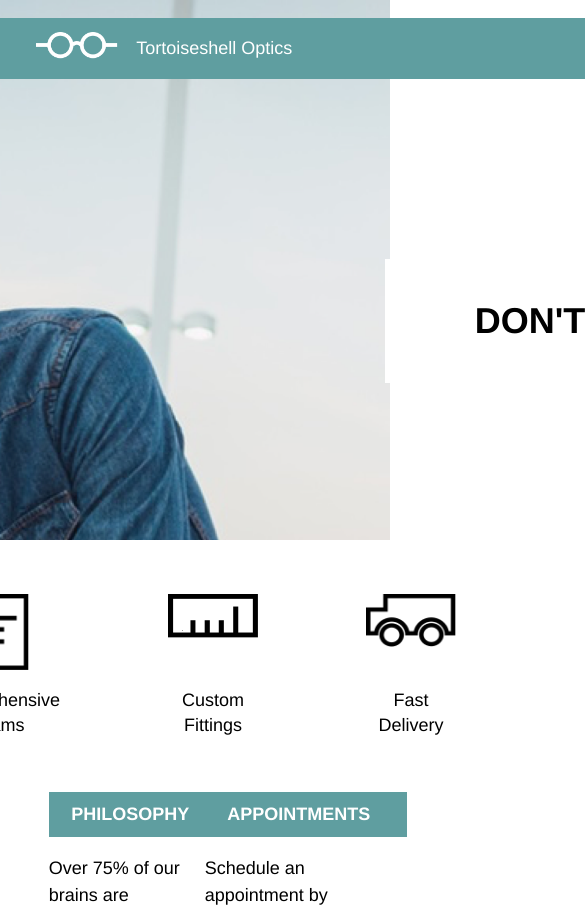
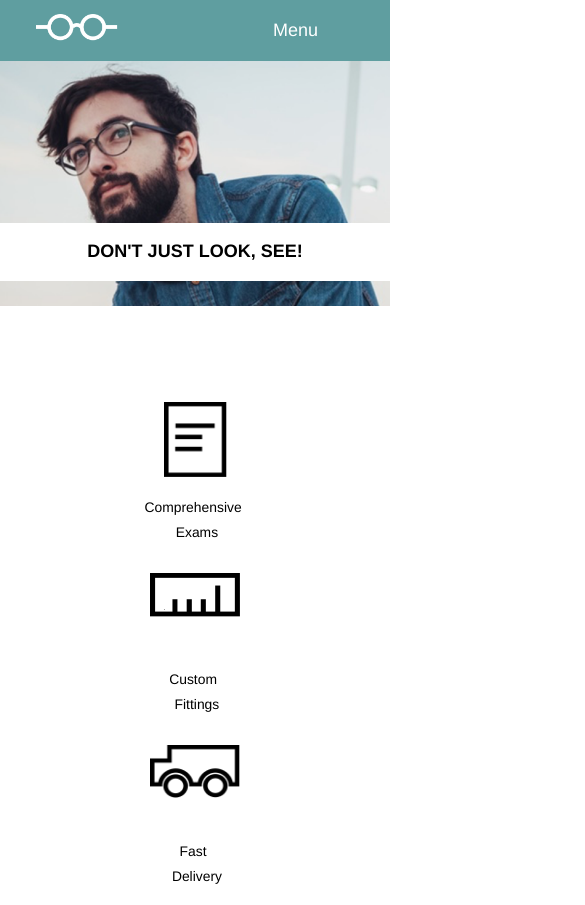
Before and after one commit to andrewsipe/tortoiseshell, a plain HTML site: page index.html in a window 390 px wide. Shown: the top 905 px of the page, 585 px wide, since content can reach past the window. Drawn offline with Linux system fonts and the light colour scheme.

Commit message:
@media queries add

```diff
--- a/index.html
+++ b/index.html
@@ -13,34 +13,41 @@
 <!-- icon links: ./resources/images/icons/ -->
 
 <body>
-
-    <!--Herographic =========================================================-->
-    <section id="herocontainer">
-        <!--Header ==========================================================-->
+    <div class="sitewrap">
+        <!--Herographic =====================================================-->
+        <section id="hero">
+            <div class="herocontainer">
+                <!--Header ==================================================-->
                 <header>
-            <!--Logo and title ==============================================-->
+                    <!--Logo and title ======================================-->
                     <div class="logo">
                         <a href="./index.html"><img src="./resources/images/icons/logo-white.png" alt=""
                 /></a>
                         <span>Tortoiseshell Optics</span>
                     </div>
-            <!--Navigation ==================================================-->
+                    <!--Navigation ==========================================-->
                     <nav>
                         <a href="#services">Services</a>
                         <a href="#products">Products</a>
                         <a href="#contact">Contact</a>
                     </nav>
+                    <!--@media Navigation ===================================-->
+                    <nav class="media">
+                        <a href="#menu">Menu</a>
+                    </nav>
                 </header>
-        <!--Minibanner ======================================================-->
+                <!--Minibanner ==============================================-->
                 <div class="container">
                     <div class="minibanner">
                         <h1>DON'T JUST LOOK, SEE!</h1>
                     </div>
                 </div>
+            </div>
         </section>
 
-    <!--Services ============================================================-->
+        <!--Services ========================================================-->
         <section id="services">
+            <div class="services">
                 <div class=icons>
                     <img src="./resources/images/icons/paper-icon.png" alt="" />
                     <p>Comprehensive <br /> Exams</p>
@@ -53,27 +60,30 @@
                     <img src="./resources/images/icons/truck-icon.png" alt="" />
                     <p>Fast <br /> Delivery</p>
                 </div>
+            </div>
         </section>
 
-    <!--Products ============================================================-->
+        <!--Products ========================================================-->
         <section id="products">
+            <div class="products">
                 <div class=info>
                     <h2>PHILOSOPHY</h2>
-            <p>Over 75% of our brains are dedicated to one sense: vision. We believe
-                everyone deserves to see the world, no matter what. That's why we
-                offer eye exams, custom fittings, and quick delivery at a low cost.
-                It's your vision that makes ours.</p>
+                    <p>Over 75% of our brains are dedicated to one sense: vision. We
+                        believe everyone deserves to see the world, no matter what.
+                        That's why we offer eye exams, custom fittings, and quick
+                        delivery at a low cost. It's your vision that makes ours.</p>
                 </div>
                 <div class="info">
                     <h2>APPOINTMENTS</h2>
-            <p>Schedule an appointment by calling us at (312) 654-0987. We're open Tuesday
-                – Saturday, 9AM - 6PM.</p>
+                    <p>Schedule an appointment by calling us at (312) 654-0987. We're
+                        open Tuesday – Saturday, 9AM - 6PM.</p>
+                </div>
             </div>
         </section>
-
+    </div>
     <!--Footer ==============================================================-->
     <footer>
-        <a href="#herographic"><img src="./resources/images/icons/logo-black.png" alt=""/></a><span>Copyright Tortoiseshell Optics</span>
+        <a href="#hero"><img src="./resources/images/icons/logo-black.png" alt=""/></a><span>Copyright Tortoiseshell Optics</span>
     </footer>
 
 </body>
--- a/resources/css/style.css
+++ b/resources/css/style.css
@@ -1,98 +1,87 @@
+/*
+ Project : Tortoiseshell Optics - @media queries practice
+
+link reference:
+
+/* image links: ../images/ */
+
+/* icon links: ../images/icons/
+
+*******************************************************************************/
+
 /* rem basis ================================================================ */
-html
-{
+
+html {
     font-size: 18px;
-
     height: 100%;
 }
 
 /* Standard element styling ================================================= */
-body
-{
+
+body {
     font-family: Helvetica, Arial, sans-serif;
     font-size: 1rem;
     line-height: 1.4rem;
-
-    position: relative;
-
     min-height: 100%;
     margin: 0;
     padding: 0;
-    padding-bottom: 9.5rem;
-
     color: black;
     background-color: white;
 }
 
-p
-{
+p {
     margin-top: 0;
     margin-bottom: 0;
 }
 
-h1
-{
+h1 {
     font-size: 2rem;
     font-weight: bold;
     line-height: 1.2rem;
 }
 
-h2
-{
+h2 {
     font-size: 1rem;
     font-weight: bold;
-
     color: white;
 }
 
-
-/* image links: ../images/ */
-/* icon links: ../images/icons/ */
-
-#herocontainer
-{
+.herocontainer {
     display: flex;
-
     width: auto;
     height: 30rem;
     margin: 0 auto;
-
     background: url('../images/glasses-bg.png') center;
     background-size: cover;
-
     flex-flow: column wrap;
 }
 
-
+.sitewrap {
+    height: auto;
+    position: static;
+}
 
 /* Header ====================================================================*/
 
-header
-{
+header {
     display: flex;
-
     width: 53.3rem;
     /* 1rem = 18px | 53.3rem = 959.4px */
-    margin: 1rem auto 0 auto;
-
+    margin: 1rem auto 0;
     background-color: cadetblue;
-
+    align-items: center;
     justify-content: space-between;
-    align-items: center;
 }
 
-.logo
-{
+.logo {
     display: flex;
-
     color: white;
-
+    align-items: center;
     justify-content: flex-start;
-    align-items: center;
+    white-space: nowrap;
 }
 
-.logo img
-{
+.logo img {
     width: auto;
     max-height: 1.5rem;
     margin: 0 1rem 0 2rem;
@@ -100,144 +89,235 @@ header
 
 /* Navigation ================================================================*/
 
-nav
-{
+nav {
     display: inline-flex;
-
     padding: 1rem 2rem 1rem 0;
-
     justify-content: flex-end;
-    ;
 }
 
-nav a
-{
+nav a {
     margin: 0 2rem 0 0;
-
     text-decoration: none;
-
     color: white;
 }
 
-/* Minibanner ================================================================*/
-.container
-{
-    display: flex;
+/* @media navigation =========================================================*/
 
-    width: 53.3rem;
-    margin: 0 auto;
-
+.media {
+    display: none;
+    padding: 1rem 2rem 1rem 0;
     justify-content: flex-end;
 }
 
-.minibanner
-{
+/* Minibanner ================================================================*/
+
+.container {
+    display: flex;
+    width: 53.3rem;
+    margin: 0 auto;
+    justify-content: flex-end;
+}
+
+.minibanner {
     position: relative;
     right: -2rem;
-
-    margin: 10rem 0 0 0;
-    padding: 1.5rem 5rem 1.5rem 5rem;
-
+    margin: 10rem 0 0;
+    padding: 1.5rem 5rem;
     background-color: white;
-
     justify-content: flex-end;
 }
 
 /* Services ==================================================================*/
 
-#services
-{
+.services {
     display: flex;
-
     margin: 0 auto;
-
     justify-content: center;
 }
 
-.icons
-{
+.icons {
     display: flex;
     flex-direction: column;
-
     height: 8rem;
-    margin: 3rem 3rem;
-
+    margin: 3rem;
     text-align: center;
-
+    align-items: center;
     justify-content: space-between;
-    align-items: center;
 }
 
-.icons img
-{
+.icons img {
     width: 5rem;
     height: auto;
-
     object-fit: contain;
 }
 
-.icons:first-child img
-{
+.icons:first-child img {
     width: 3.5rem;
     height: auto;
 }
 
 /* Products ==================================================================*/
 
-#products
-{
+.products {
     display: flex;
-
     justify-content: center;
+    margin: 0 0 5rem;
 }
 
-.info
-{
+.info {
     line-height: 1.5rem;
-
     width: 35%;
     margin: 0 2.5%;
 }
 
-.info h2
-{
+.info h2 {
     width: 10rem;
-    margin: 0 0 1rem 0;
-    padding: .5rem 0 .5rem 1.25rem;
-
+    margin: 0 0 1rem;
+    padding: 0.5rem 0 0.5rem 1.25rem;
     background-color: cadetblue;
 }
 
 /* Footer ====================================================================*/
 
-footer
-{
-    position: absolute;
-    right: 0;
-    bottom: 0;
-    left: 0;
-
+footer {
+    position: relative;
+    margin: 0 auto;
     display: flex;
-
     width: 53.3rem;
-    margin: 5rem auto 0 auto;
-    padding: 4rem 0rem;
-
+    padding: 4rem 0;
     color: black;
     background-color: azure;
-
     align-items: center;
 }
 
-footer img
-{
+footer img {
     height: 1.5rem;
     margin: 0 1rem 0 4rem;
 }
 
 /*----------------------------------------------------------------------------*/
-/* @media ====================================================================*/
 
-@media only screen and (max-width: 1024px)
-{
+/* @media (1024px) ===========================================================*/
+@media only screen and (max-width: 1024px) {
+    .container,
+    footer,
+    header {
+        width: 100%;
+    }
+
+    .herocontainer {
+        height: 17rem;
+    }
+
+    header {
+        margin: 0 auto;
+    }
+
+    .minibanner {
+        position: relative;
+        right: 2rem;
+        margin: 5rem 0 0;
+        padding: 0.75rem 4rem;
+    }
+
+    .minibanner h1 {
+        font-size: 1.33rem;
+    }
 }
+
+/* @media (470px) ============================================================*/
+@media only screen and (max-width: 500px) {
+    .herocontainer {
+        background-position: 20%;
+        align-items: center;
+        flex-flow: column nowrap;
+    }
+
+    .logo span,
+    nav {
+        display: none;
+    }
+
+    .media {
+        display: inline-flex;
+        padding: 1rem 2rem 1rem 0;
+        justify-content: flex-end;
+    }
+
+    .container {
+        align-items: center;
+        justify-content: center;
+        flex-flow: column nowrap;
+        margin: 9rem 0 0;
+        width: 100%;
+        padding: 0;
+    }
+
+    .minibanner {
+        right: 0;
+        position: relative;
+        width: 100%;
+        white-space: nowrap;
+        margin: 0;
+        padding: 0;
+    }
+
+    .minibanner h1 {
+        text-align: center;
+        padding: 1rem 0;
+        margin: 0;
+        font-size: 1rem;
+    }
+
+    .services {
+        width: 100%;
+        margin: 3.77rem auto;
+        flex-flow: column wrap;
+    }
+
+    .icons {
+        white-space: pre;
+        margin: 1.54rem 0 0;
+    }
+
+    .icons p {
+        font-size: 0.77rem;
+    }
+
+    .products {
+        flex-flow: column wrap;
+        align-items: stretch;
+        justify-content: center;
+    }
+
+    .info {
+        line-height: 1.5rem;
+        width: 100%;
+        margin: 0 0 1rem;
+    }
+
+    .info h2 {
+        width: 100%;
+        padding: 0.5rem 0;
+        text-align: center;
+    }
+
+    .info p {
+        font-size: 0.77rem;
+        margin: 0 0 4rem;
+    }
+
+    footer {
+        justify-content: center;
+        align-items: flex-end;
+        padding: 4rem 0 0;
+    }
+
+    footer img {
+        margin: 0 auto;
+    }
+
+    footer span {
+        display: none;
+    }
+}
```
Lines whose indentation alone changed are shown as unchanged.
